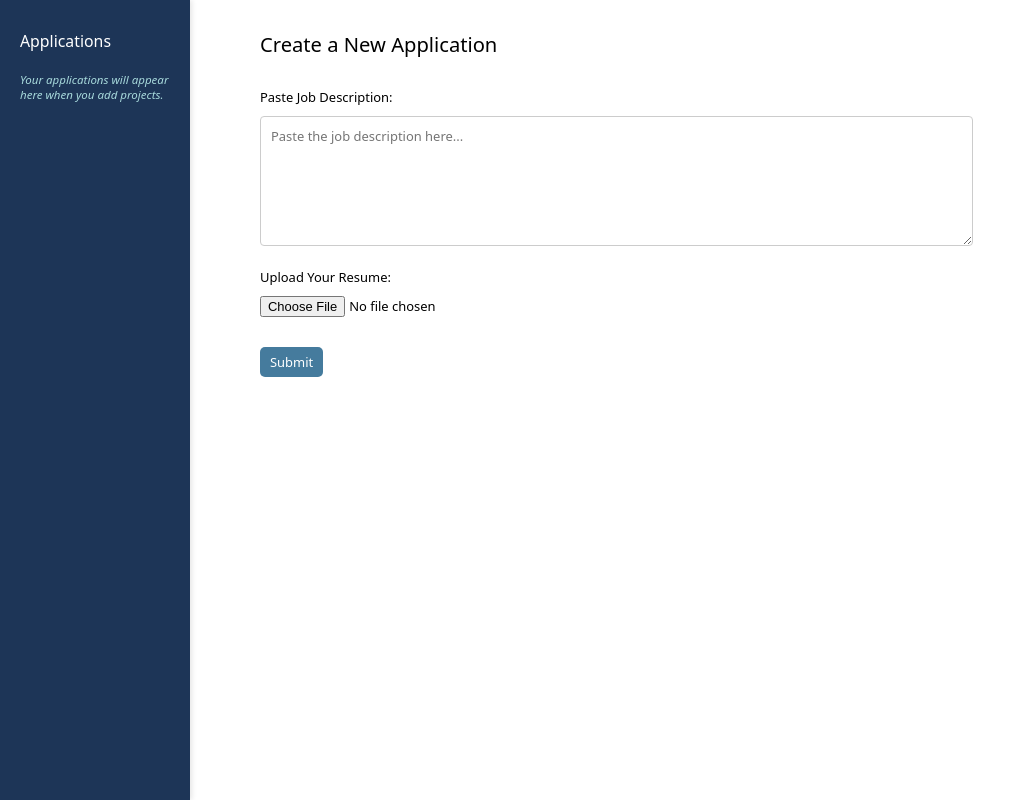
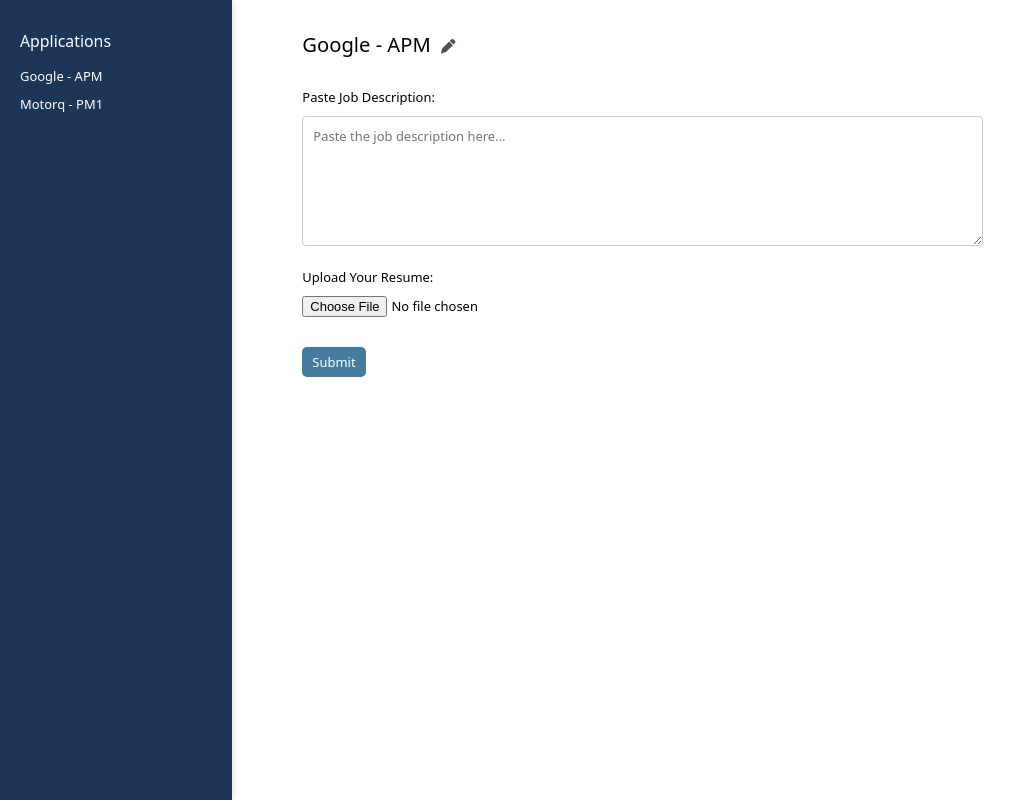
Before and after one commit to apigeoneer/job-application-tool, a React (Create React App) app in the folder client/: page / in a window 1280 px wide. Shown: the whole page, without its empty margins (0-1026 px from the left). Built offline with nearby package versions, Linux system fonts and the light colour scheme.

Commit message:
Made projet heading editable

```diff
--- a/client/src/App.js
+++ b/client/src/App.js
@@ -4,13 +4,34 @@
 import './App.css';
 
 function App() {
-  const projects = [];
-  const [activeProject, setActiveProject] = useState(projects.length > 0 ? projects[0] : null);
+  const [projects, setProjects] = useState(['Google - APM', 'Motorq - PM1']);
+  const [activeProject, setActiveProject] = useState(
+    projects.length > 0 ? projects[0] : null
+  );
+
+  const addProject = (newProject) => {
+    setProjects((prevProjects) => [...prevProjects, newProject]);
+    setActiveProject(newProject);
+  };
+
+  const updateProjectName = (newName) => {
+    setProjects((prevProjects) =>
+      prevProjects.map((project) =>
+        project === activeProject ? newName : project
+      )
+    );
+    setActiveProject(newName);
+  };
 
   return (
     <div className="app">
       <Sidebar projects={projects} setActiveProject={setActiveProject} />
-      <MainContent activeProject={activeProject} hasProjects={projects.length > 0} />
+      <MainContent
+        activeProject={activeProject}
+        hasProjects={projects.length > 0}
+        addProject={addProject}
+        updateProjectName={updateProjectName}
+      />
     </div>
   );
 }
--- a/client/src/components/MainContent.css
+++ b/client/src/components/MainContent.css
@@ -47,3 +47,22 @@
 .response-message.error {
   color: #e63946;
 }
+.edit-icon {
+  margin-left: 10px;
+  cursor: pointer;
+  color: #495057;
+  font-size: 1rem;
+}
+.edit-icon:hover {
+  color: #212121;
+}
+.editable-heading {
+  font-size: 1.4rem;
+  font-weight: 500;
+  border: none;
+  outline: none;
+  background-color: transparent;
+  color: #212121;
+  width: 100%;
+  cursor: text;
+}
--- a/client/src/components/MainContent.js
+++ b/client/src/components/MainContent.js
@@ -1,10 +1,14 @@
 import { useState } from 'react';
+import { FontAwesomeIcon } from '@fortawesome/react-fontawesome';
+import { faPen } from '@fortawesome/free-solid-svg-icons';
 import './MainContent.css';
 
-function MainContent({ activeProject, hasProjects }) {
+function MainContent({ activeProject, hasProjects, addProject, updateProjectName }) {
   const [jobDescription, setJobDescription] = useState('');
   const [resume, setResume] = useState(null);
   const [responseMessage, setResponseMessage] = useState('');
+  const [isEditing, setIsEditing] = useState(false);
+  const [editedName, setEditedName] = useState(activeProject);
 
   const handleJobDescriptionChange = (e) => setJobDescription(e.target.value);
   const handleFileUpload = (e) => setResume(e.target.files[0]);
@@ -32,15 +36,52 @@
 
       const result = await response.json();
       setResponseMessage({ text: result.message || 'Submission successful!', type: 'success' });
+
+      // Add the project to the sidebar
+      const newProject = `Project - ${new Date().toLocaleString()}`; // Example: dynamic project name
+      addProject(newProject);
     } catch (error) {
       setResponseMessage({ text: '*An error occurred. Please try again.', type: 'error' });
       console.error('*Error submitting data:', error);
     }
   };
 
+  const handleEditClick = () => {
+    setIsEditing(true);
+  };
+
+  const handleEditKeyPress = (e) => {
+    if (e.key === 'Enter') {
+      setIsEditing(false);
+      updateProjectName(editedName);
+    }
+  };
+
   return (
     <div className="main-content">
-      <h1>{hasProjects ? activeProject : 'Create a New Application'}</h1>
+    <div className="heading-wrapper">
+      {isEditing ? (
+        <input
+          type="text"
+          className="editable-heading"
+          value={editedName}
+          onChange={(e) => setEditedName(e.target.value)}
+          onKeyPress={handleEditKeyPress}
+          autoFocus
+        />
+      ) : (
+        <h1>
+          {hasProjects ? activeProject : 'Create a New Application'}
+          {hasProjects && (
+            <FontAwesomeIcon
+              icon={faPen}
+              className="edit-icon"
+              onClick={handleEditClick}
+            />
+          )}
+        </h1>
+      )}
+    </div>
           <div>
             <label>Paste Job Description:</label>
             <textarea
@@ -54,7 +95,7 @@
           <div>
             <label>Upload Your Resume:</label>
             <input type="file" onChange={handleFileUpload} />
-            {resume && <p>Uploaded: {resume.name}</p>}
+            {resume && <p>Uploaded Resume: {resume.name}</p>}
           </div>
           <button onClick={handleSubmit} className="submit-button">
             Submit
--- a/client/src/components/Sidebar.css
+++ b/client/src/components/Sidebar.css
@@ -1,5 +1,6 @@
 .sidebar {
-    width: 220px;
+    width: 22%;
+    min-width: 200px;
     background-color: #1d3557;
     color: white;
     padding: 20px;
```
Also changed, not shown: package.json (+6 -1 lines), 2 other files (tests, documents, lock files or other folders).
